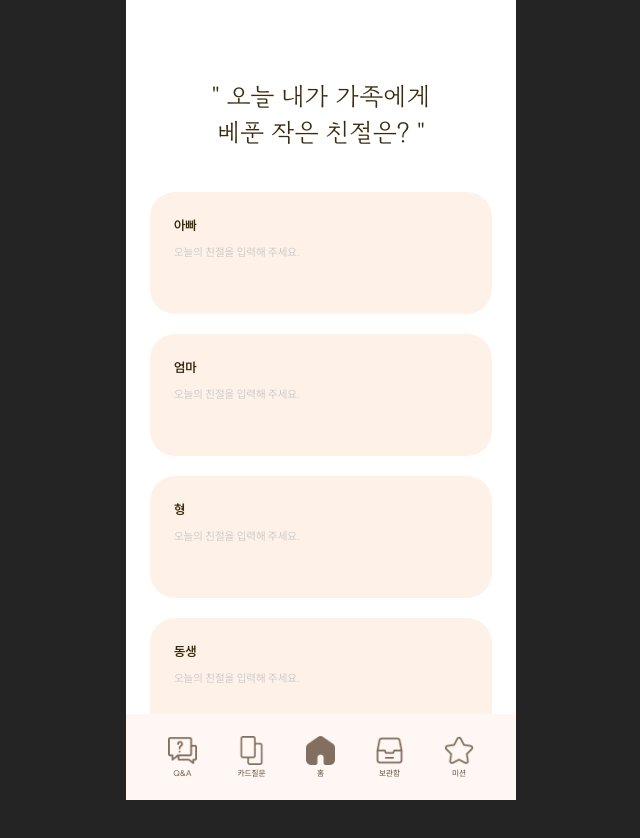
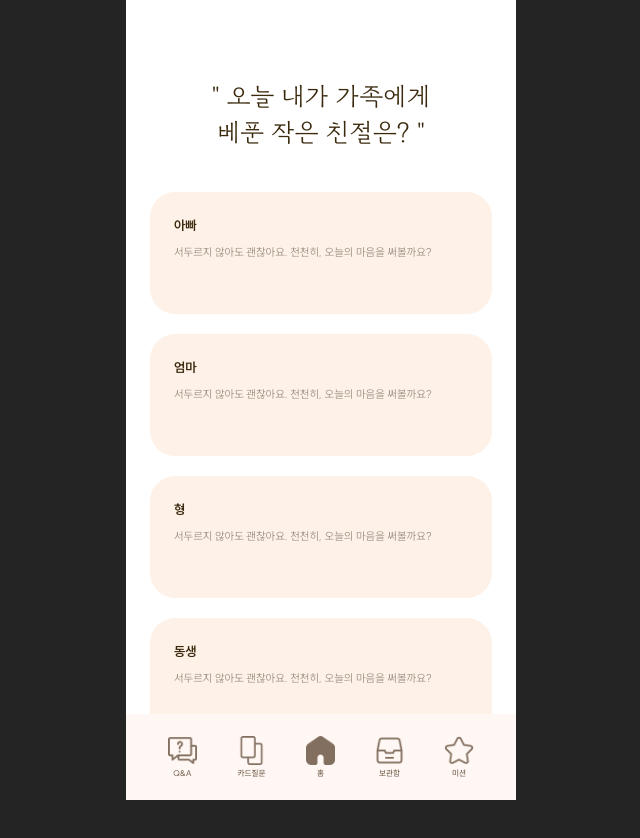
Before and after one commit to knit2025/KNIT-FE, a React (Vite) app: page /Kindness in a window 1280 px wide. Shown: the top 838 px of the page, without its empty margins (319-959 px from the left). Built offline with nearby package versions, Linux system fonts and the light colour scheme.

Commit message:
placeholder 폰트, 색상 수정

```diff
--- a/src/components/TodayKindness/KindnessBox.tsx
+++ b/src/components/TodayKindness/KindnessBox.tsx
@@ -18,11 +18,11 @@ const KindnessBox: React.FC<BoxProps> = ({ family, content, onSave }) => {
     }
   };
   return (
-    <div className="flex w-85.5 h-30.5 rounded-[1.5625rem] bg-[#FEF1E8] flex-col text-left p-6 mb-5 gap-2">
-      <p
-        className="text-[#3A290D] font-sans text-[0.8125rem] font-bold"
-        onClick={() => setEditing(true)}
-      >
+    <div
+      className="flex w-85.5 h-30.5 rounded-[1.5625rem] bg-[#FEF1E8] flex-col text-left p-6 mb-5 gap-2 cursor-pointer"
+      onClick={() => setEditing(true)}
+    >
+      <p className="text-[#3A290D] font-sans text-[0.8125rem] font-bold">
         {family}
       </p>
       {editing ? (
@@ -31,14 +31,14 @@ const KindnessBox: React.FC<BoxProps> = ({ family, content, onSave }) => {
           value={text}
           onChange={(e) => setText(e.target.value)}
           onKeyDown={handleKeyDown}
-          placeholder="오늘의 친절"
-          className="outline-none text-[0.75rem]"
+          placeholder="서두르지 않아도 괜찮아요. 천천히, 오늘의 마음을 써볼까요?"
+          className="outline-none placeholder: text-[#A0988A] placeholder: text-[0.6875rem] placeholder: font-sans"
         />
       ) : content ? (
         <p className="text-[#000000] font-sans text-[0.6875rem]">{content}</p>
       ) : (
-        <p className="text-[#CBCBCB] font-sans text-[0.6875rem]">
-          오늘의 친절을 입력해 주세요.
+        <p className="text-[#A0988A] font-sans text-[0.6875rem]">
+          서두르지 않아도 괜찮아요. 천천히, 오늘의 마음을 써볼까요?
         </p>
       )}
     </div>
```
